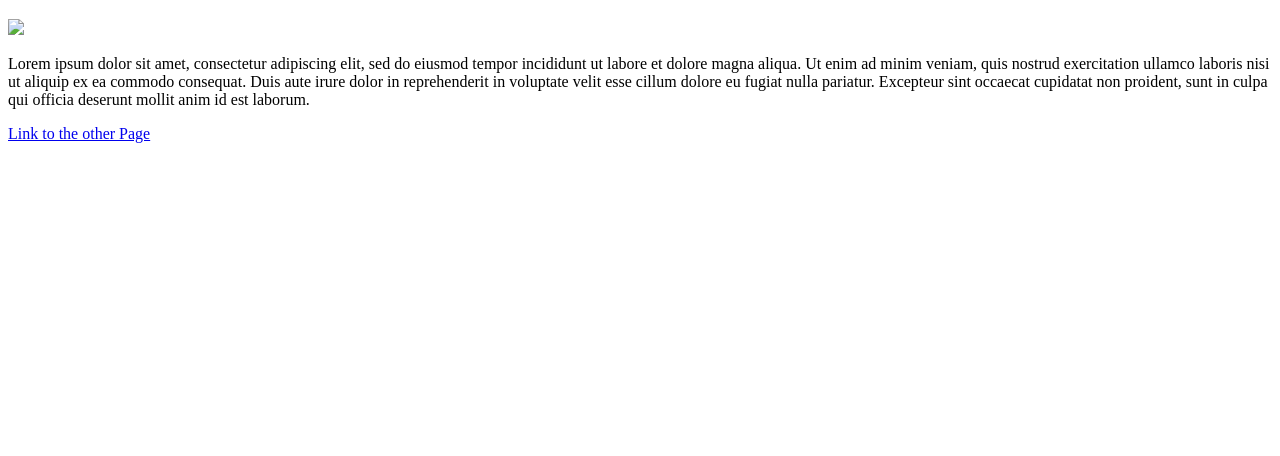
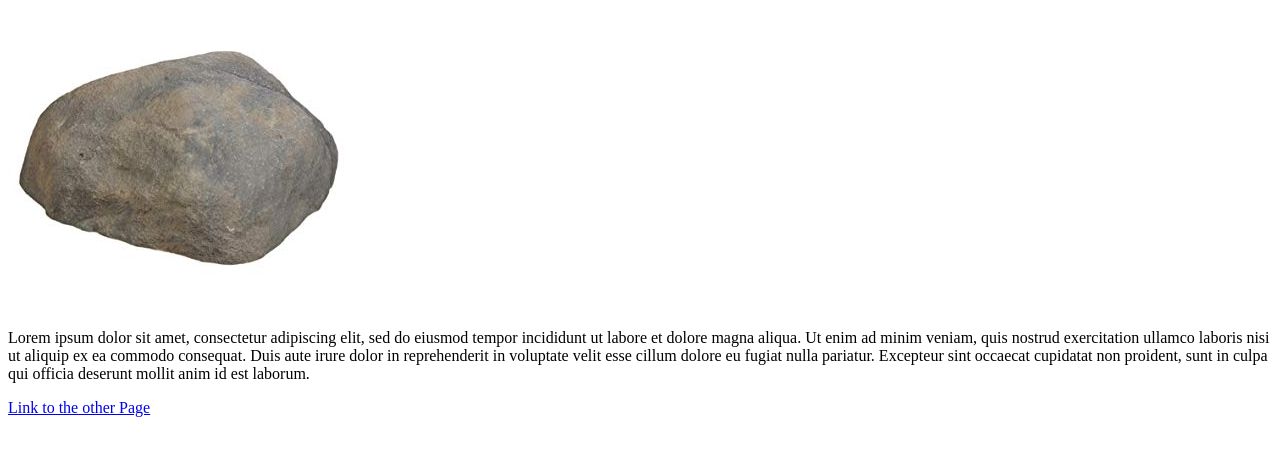
Before and after one commit to S3anm77/IGME110, a plain HTML site: page index.html in a window 1280 px wide. Shown: the part 62-518 px from the top of the page. Drawn offline with Linux system fonts and the light colour scheme; the site is published under a folder, as on GitHub Pages, so addresses that start at the root find nothing.

Commit message:
fixed image

```diff
--- a/index.html
+++ b/index.html
@@ -12,7 +12,7 @@
 </head>
 <body>
     <h1>Rock</h1>
-    <img src= "/images/rock.jpg">
+    <img src= "images/rock.jpg">
     <p>Lorem ipsum dolor sit amet, consectetur adipiscing elit, sed do eiusmod tempor incididunt ut labore et dolore magna aliqua. Ut enim ad minim veniam, quis nostrud exercitation ullamco laboris nisi ut aliquip ex ea commodo consequat. Duis aute irure dolor in reprehenderit in voluptate velit esse cillum dolore eu fugiat nulla pariatur. Excepteur sint occaecat cupidatat non proident, sunt in culpa qui officia deserunt mollit anim id est laborum.</p>
     <a href= "more/index.html"> Link to the other Page </a>
 </body>
```
